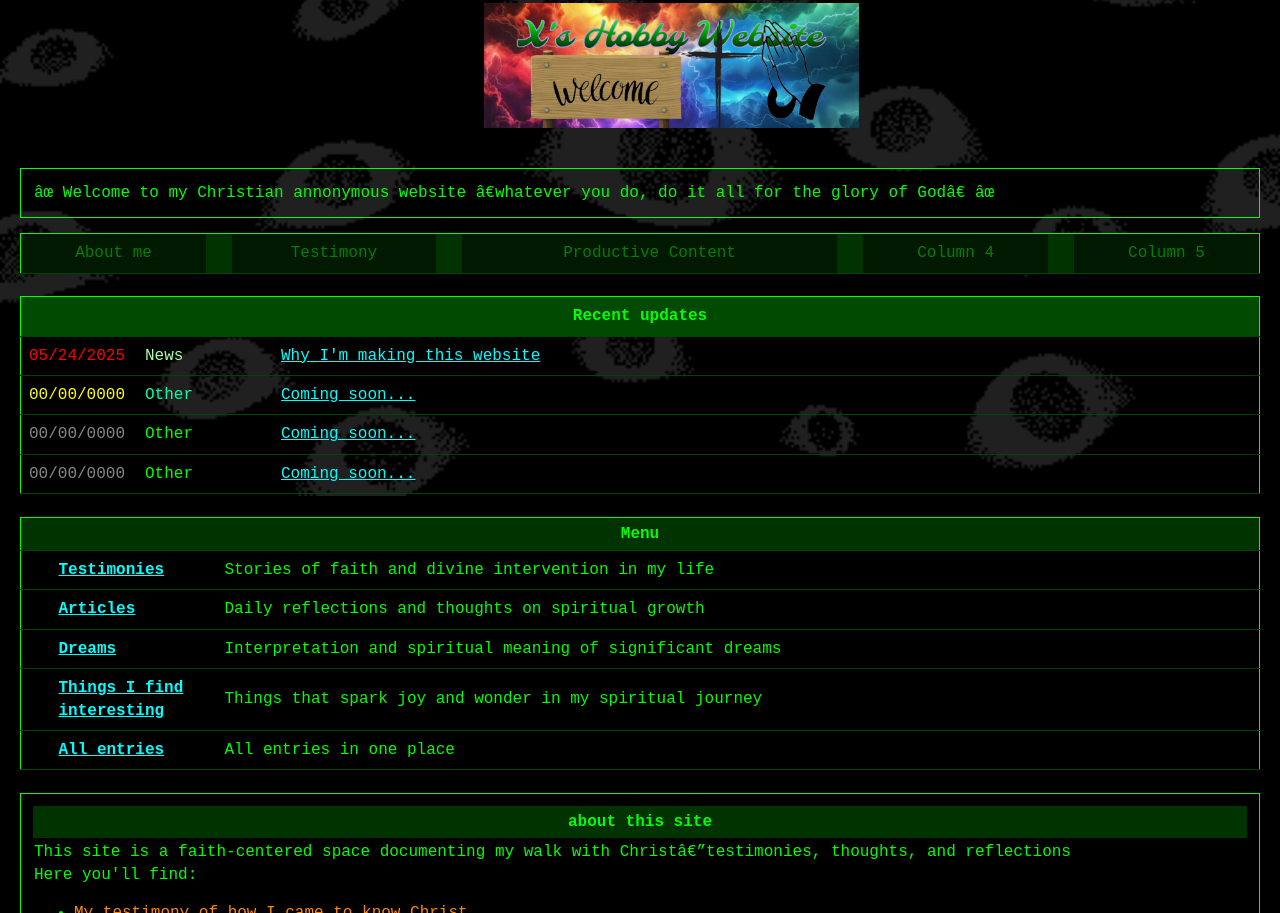
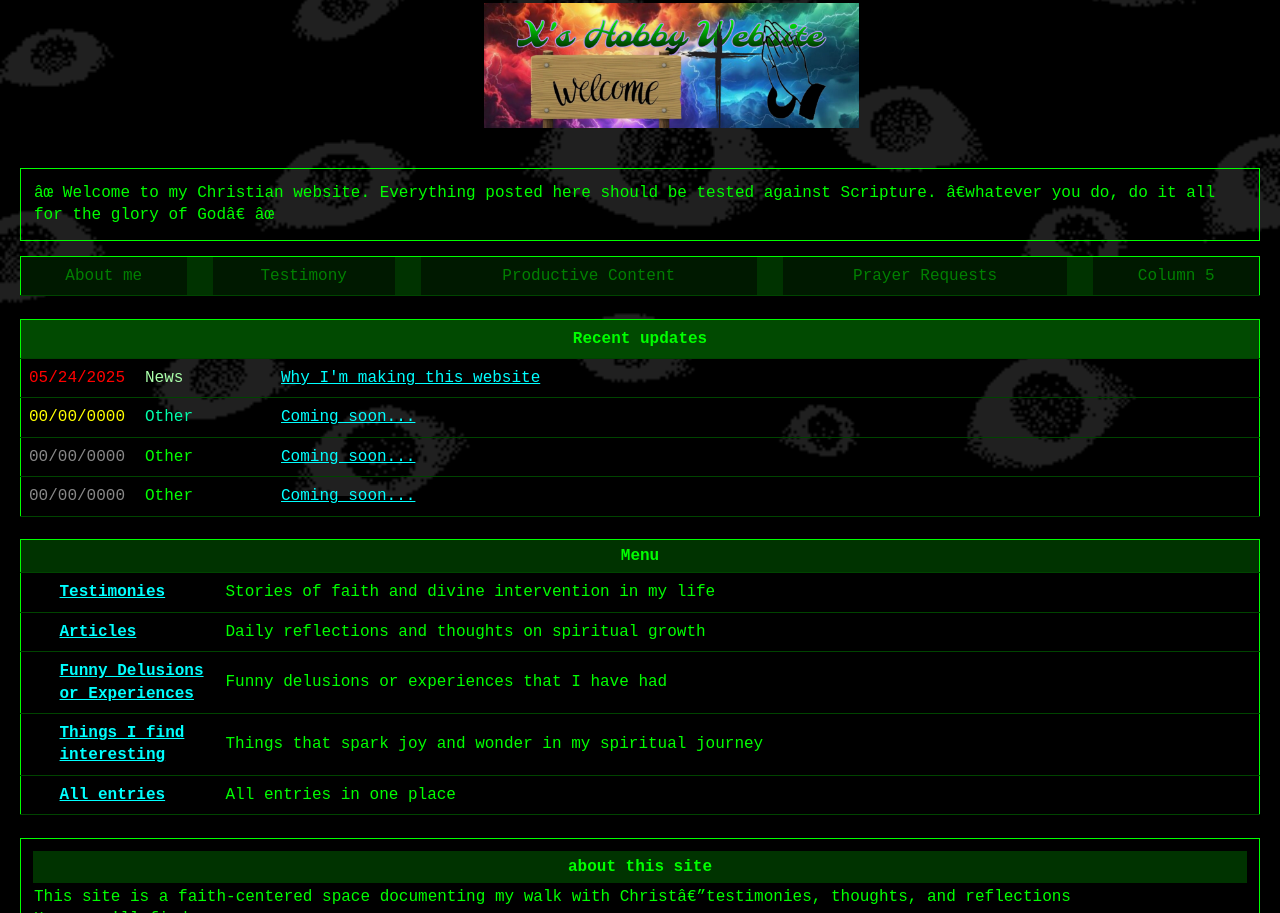
Before and after one commit to pxavierprof2006-star/Website1, a plain HTML site: page index.html in a window 1280 px wide. Shown: the part 304-1217 px from the top of the page. Drawn offline with Linux system fonts and the light colour scheme.

Commit message:
Add files via upload

```diff
--- a/index.html
+++ b/index.html
@@ -275,8 +275,8 @@
             <td>
                 <!-- SPAN is like a small box around specific text -->
                 <!-- class="blink" makes the stars blink on and off -->
-                <span class="blink">✝</span> Welcome to my Christian annonymous website
-                ”whatever you do, do it all for the glory of God” <span class="blink">✝</span>
+                <span class="blink">✝</span> Welcome to my Christian website.
+                Everything posted here should be tested against Scripture. ”whatever you do, do it all for the glory of God” <span class="blink">✝</span>
                 <!-- BR = line break (starts a new line) -->
                 <br />
                 <span style="color: lightgreen;">
@@ -298,7 +298,7 @@
             <td style="width:10px; background-color: #003300;"></td>
             <td style="text-align: center;"><a href="column3.html" style="color: green; text-decoration: none;">Productive Content</a></td>
             <td style="width:10px; background-color: #003300;"></td>
-            <td style="text-align: center;"><a href="column4.html" style="color: green; text-decoration: none;">Column 4</a></td>
+            <td style="text-align: center;"><a href="prayerrequests.html" style="color: green; text-decoration: none;">Prayer Requests</a></td>
             <td style="width:10px; background-color: #003300;"></td>
             <td style="text-align: center;"><a href="column5.html" style="color: green; text-decoration: none;">Column 5</a></td>
         </tr>
@@ -367,8 +367,8 @@
         </tr>
         <tr>
             <td></td>
-            <td class="menu-col"><a href="api/categories/dreams/entries">Dreams</a></td>
-            <td>Interpretation and spiritual meaning of significant dreams</td>
+            <td class="menu-col"><a href="api/categories/delusions/entries">Funny Delusions or Experiences</a></td>
+            <td>Funny delusions or experiences that I have had</td>
         </tr>
         <tr>
             <td></td>
```
